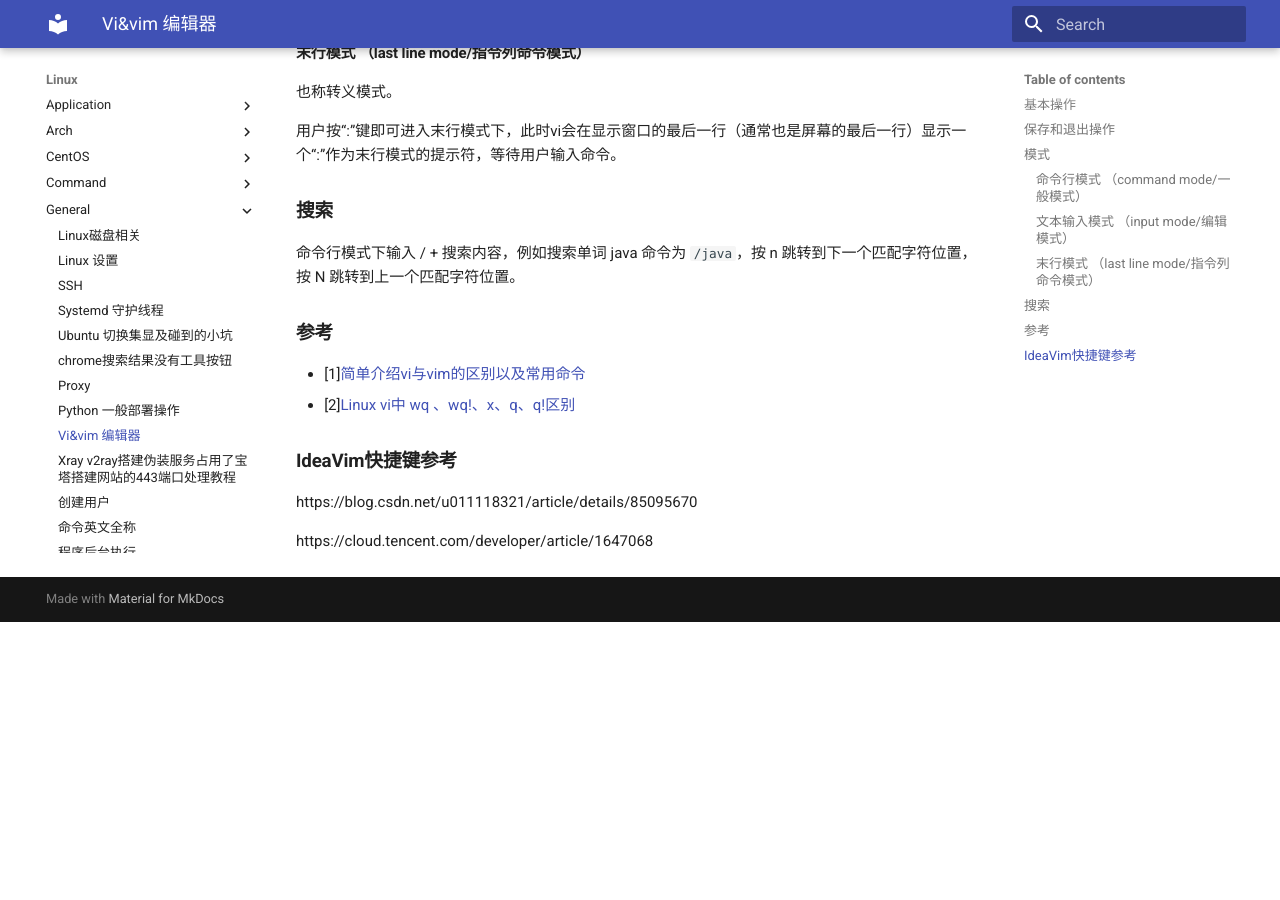
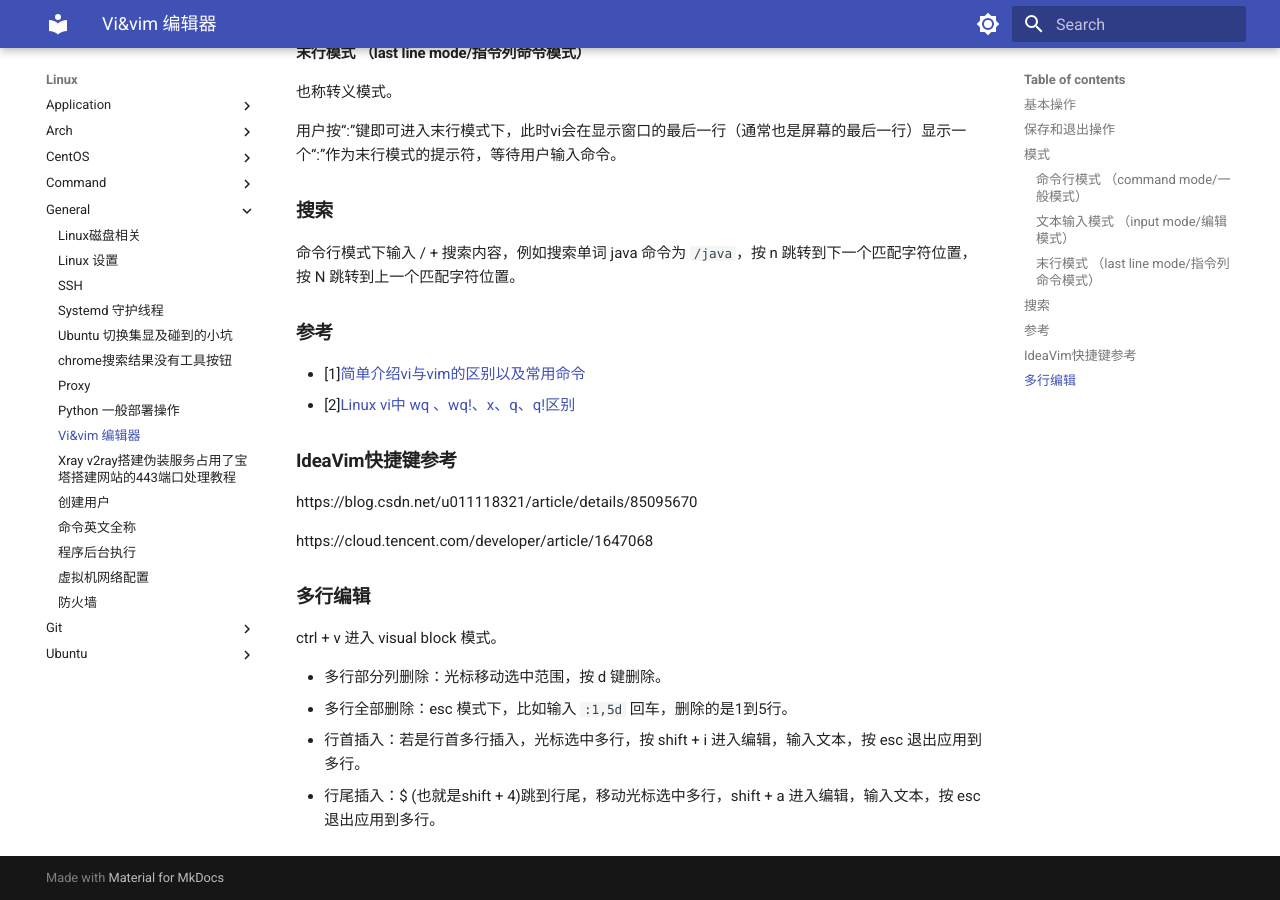
Before and after one commit to zgshen/wiki, an MkDocs documentation site: the page built from Notes/Linux/General/vi&vim 编辑器.md, in a window 1280 px wide and 900 px high, scrolled down 1014 px. Built offline with MkDocs 1.6.1 and Material for MkDocs 9.7.7, drawn with Linux system fonts in a browser that asks for light colours; some web fonts are replaced; before the commit the page ends 1636 px from its top, so only the background shows below that.

Commit message:
feat: dark mode

```diff
--- a/Notes/Linux/General/vi&vim 编辑器.md
+++ b/Notes/Linux/General/vi&vim 编辑器.md
@@ -53,3 +53,12 @@
 https://blog.csdn.net/u011118321/article/details/85095670
 
 https://cloud.tencent.com/developer/article/1647068
+
+### 多行编辑
+
+ctrl + v 进入 visual block 模式。
+
+- 多行部分列删除：光标移动选中范围，按 d 键删除。
+- 多行全部删除：esc 模式下，比如输入 `:1,5d` 回车，删除的是1到5行。
+- 行首插入：若是行首多行插入，光标选中多行，按 shift + i 进入编辑，输入文本，按 esc 退出应用到多行。
+- 行尾插入：$ (也就是shift + 4)跳到行尾，移动光标选中多行，shift + a 进入编辑，输入文本，按 esc 退出应用到多行。
--- a/mkdocs.yml
+++ b/mkdocs.yml
@@ -1,15 +1,27 @@
 site_name: zguishen's wiki
 theme:
-    name: material
-    features:
-      - navigation.tabs
-      - toc.follow
-    palette:
-      primary: indigo
-    favicon: https://zguishen.com/favicon.ico?v=1.02
-    font:
-      text: Roboto
-      code: Monaco
+  name: material
+  features:
+    - navigation.tabs
+    - toc.follow
+  palette:
+    # primary: indigo
+    # Palette toggle for light mode
+    - media: "(prefers-color-scheme: light)"
+      scheme: default
+      toggle:
+        icon: material/brightness-7
+        name: Switch to dark mode
+    # Palette toggle for dark mode
+    - media: "(prefers-color-scheme: dark)"
+      scheme: slate
+      toggle:
+        icon: material/brightness-4
+        name: Switch to light mode
+  favicon: https://zguishen.com/favicon.ico?v=1.02
+  font:
+    text: Roboto
+    code: Monaco
 extra_css:
   - Assets/css/extra.css
 extra_javascript:
```
